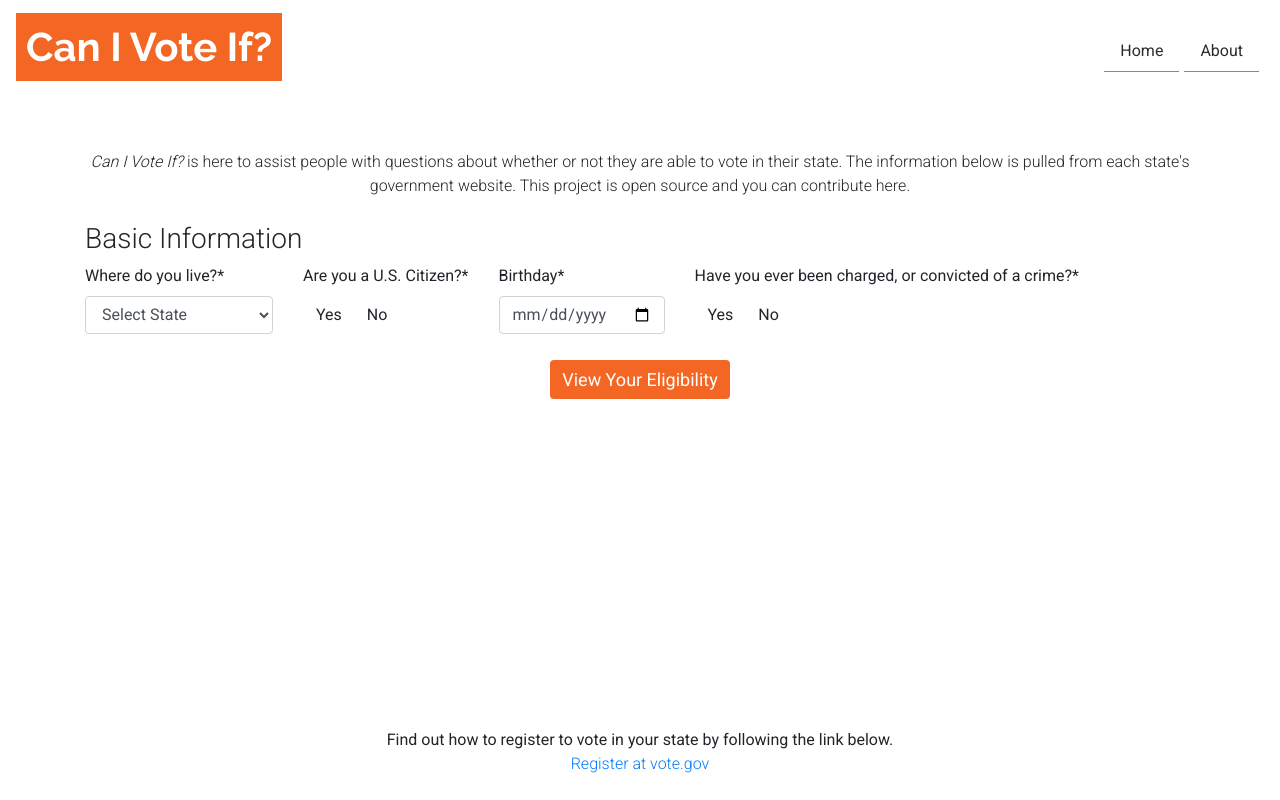
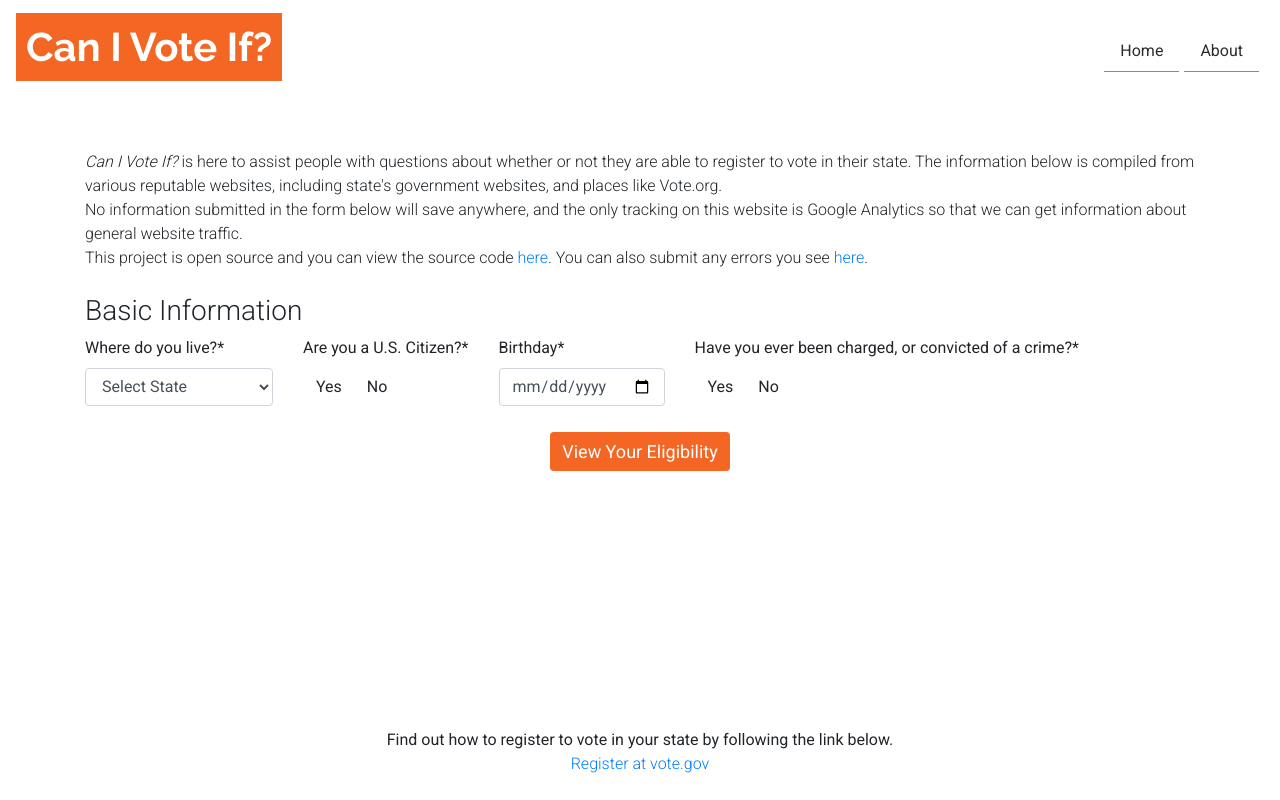
Before and after one commit to Can-I-Vote-If/can-i-vote-if, a React (Create React App) app: page / in a window 1280 px wide. Built offline with nearby package versions, Linux system fonts and the light colour scheme.

Commit message:
update home page content

```diff
--- a/src/screens/Home.js
+++ b/src/screens/Home.js
@@ -4,8 +4,12 @@ import Form from "../components/Form";
 const Home = () => {
   return (
     <div className="container">
-      <p className="text-center">
-        <em>Can I Vote If?</em> is here to assist people with questions about whether or not they are able to vote in their state. The information below is pulled from each state's government website. This project is open source and you can contribute here.
+      <p>
+        <em>Can I Vote If?</em> is here to assist people with questions about whether or not they are able to register to vote in their state. The information below is compiled from various reputable websites, including state's government websites, and places like Vote.org.
+        <br />
+        No information submitted in the form below will save anywhere, and the only tracking on this website is Google Analytics so that we can get information about general website traffic.
+        <br />
+        This project is open source and you can view the source code <a href="https://github.com/Can-I-Vote-If/can-i-vote-if" target="_blank" rel="noopener noreferrer">here</a>. You can also submit any errors you see <a href="https://github.com/Can-I-Vote-If/can-i-vote-if/issues/new" target="_blank" rel="noopener noreferrer">here</a>.
       </p>
       <Form/>
     </div>
```
